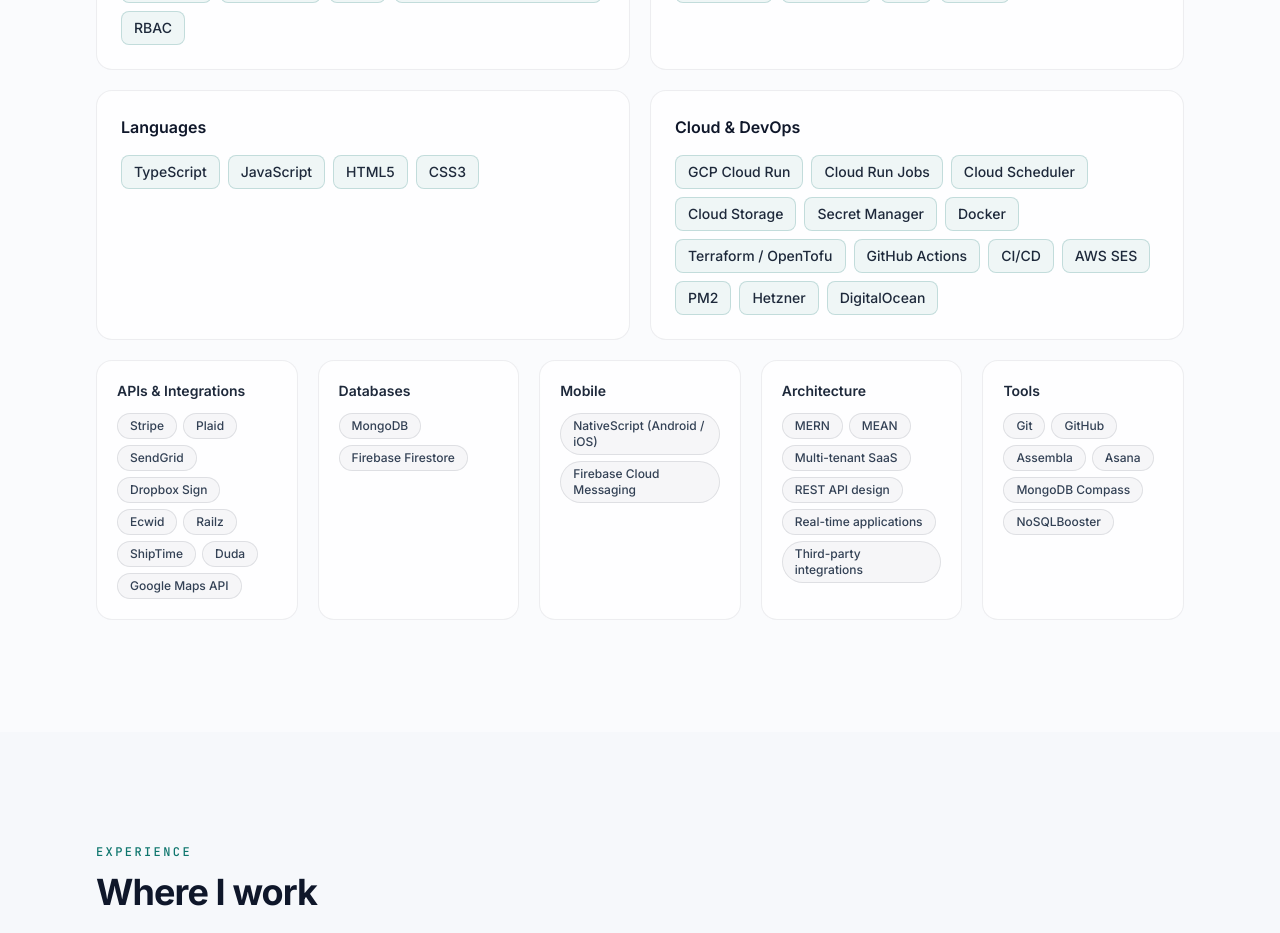
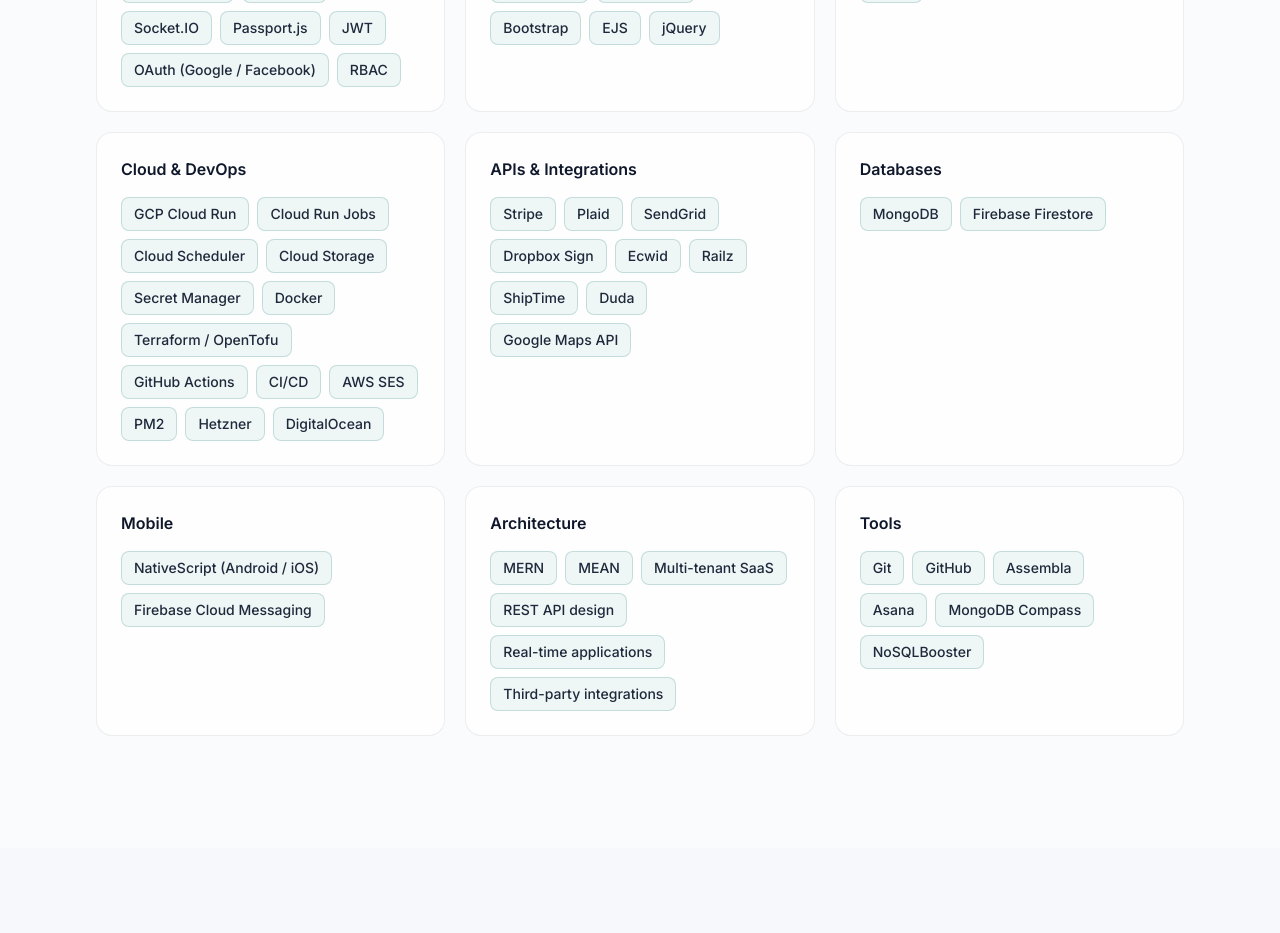
Before and after one commit to khushnuma-wo/portfolio, a React (Vite) app: page / in a window 1280 px wide. Shown: the part 1980-2913 px from the top of the page. Built offline with nearby package versions, Linux system fonts and the light colour scheme; no server answers.

Commit message:
Use one consistent card style for all skill groups

```diff
--- a/src/components/Skills.tsx
+++ b/src/components/Skills.tsx
@@ -2,8 +2,8 @@
 import { Reveal, SectionHeader } from './Reveal';
 
 export function Skills() {
-  const primary = skillGroups.filter((g) => g.primary);
-  const secondary = skillGroups.filter((g) => !g.primary);
+  // Core groups first, then the rest in their listed order — all shown in the same card style.
+  const ordered = [...skillGroups.filter((g) => g.primary), ...skillGroups.filter((g) => !g.primary)];
 
   return (
     <section id="skills" className="section bg-ink-900/40">
@@ -14,9 +14,9 @@
           intro="The technologies I use day to day, grouped by where they sit in the stack."
         />
 
-        <div className="mt-12 grid gap-5 md:grid-cols-2">
-          {primary.map((group, i) => (
-            <Reveal key={group.title} delay={i * 0.05} className="card p-6">
+        <div className="mt-12 grid gap-5 md:grid-cols-2 lg:grid-cols-3">
+          {ordered.map((group, i) => (
+            <Reveal key={group.title} delay={(i % 3) * 0.05} className="card p-6">
               <h3 className="text-base font-semibold">{group.title}</h3>
               <ul className="mt-4 flex flex-wrap gap-2">
                 {group.skills.map((skill) => (
@@ -28,21 +28,6 @@
             </Reveal>
           ))}
         </div>
-
-        <div className="mt-5 grid gap-5 sm:grid-cols-2 lg:grid-cols-5">
-          {secondary.map((group, i) => (
-            <Reveal key={group.title} delay={i * 0.04} className="card p-5">
-              <h3 className="text-sm font-semibold text-slate-200">{group.title}</h3>
-              <ul className="mt-3 flex flex-wrap gap-1.5">
-                {group.skills.map((skill) => (
-                  <li key={skill} className="chip">
-                    {skill}
-                  </li>
-                ))}
-              </ul>
-            </Reveal>
-          ))}
-        </div>
       </div>
     </section>
   );
```
